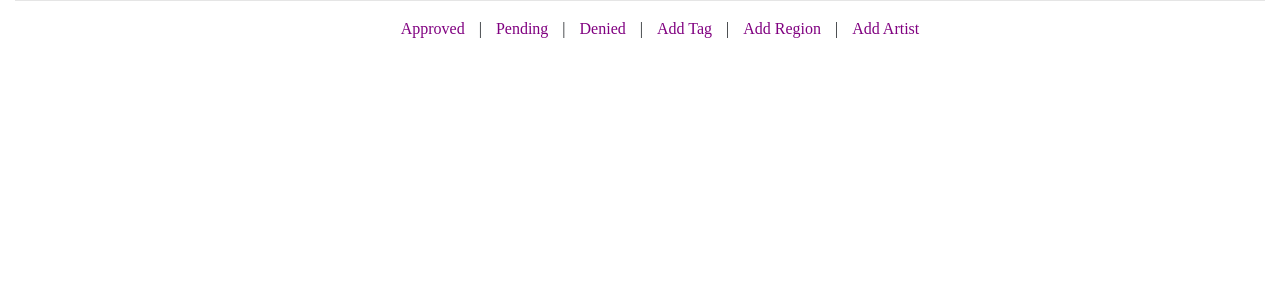
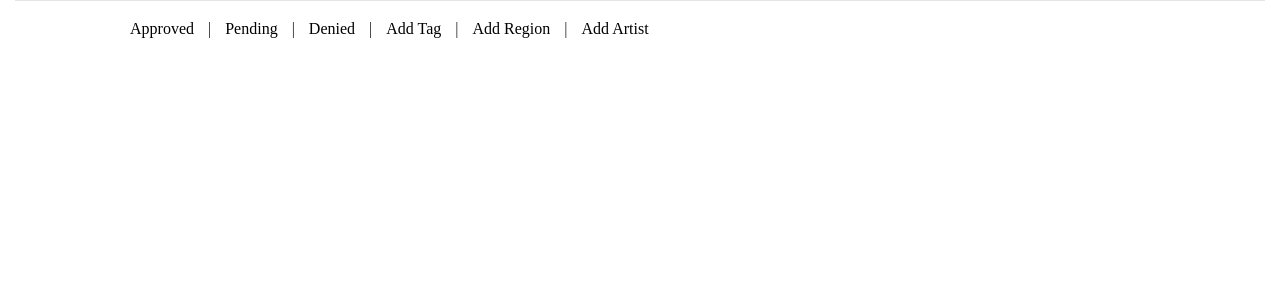
Before and after one commit to acarr15/housecat, a Django app: template db_app/templates/db_app/secure.html in a window 1280 px wide. Shown: the part 86-386 px from the top of the page. Run offline with Django 3.2, Linux system fonts and the light colour scheme; the template is opened without the code that fills it, so the values that code supplies are empty; some libraries are stand-ins or nearby versions; some web fonts are replaced.

Commit message:
remove text-center from secure options

```diff
--- a/db_app/templates/db_app/secure.html
+++ b/db_app/templates/db_app/secure.html
@@ -1,20 +1,11 @@
 {% extends "db_app/base.html" %}
 {% load crispy_forms_tags %}
 {% load static %}
-{% block style %}
 
-<style type="text/css">
-	.purp{
-		color: purple;
-	}
-
-</style>
-
-{% endblock style %}
 {% block content %}
 
-	<div class="container justify-content-md-center">
-		<ul class="text-center">
+	<div class="container">
+		<ul class="">
 			<li><a class="purp" href="{% url 'secure' value=1 %}">Approved</a></li>
 			<li>|</li>
 			<li><a class="purp" href="{% url 'secure' value=2 %}">Pending</a></li>
```
